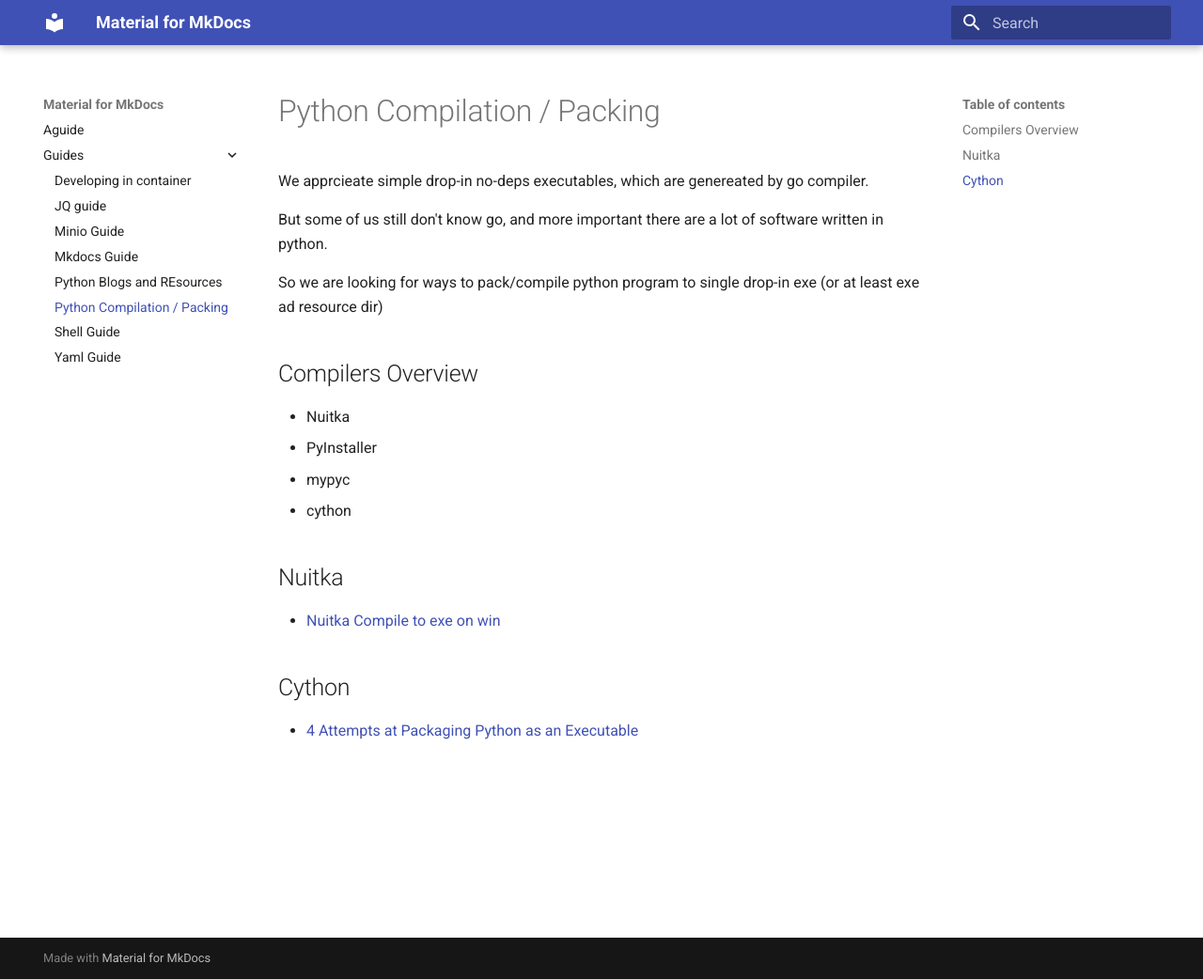
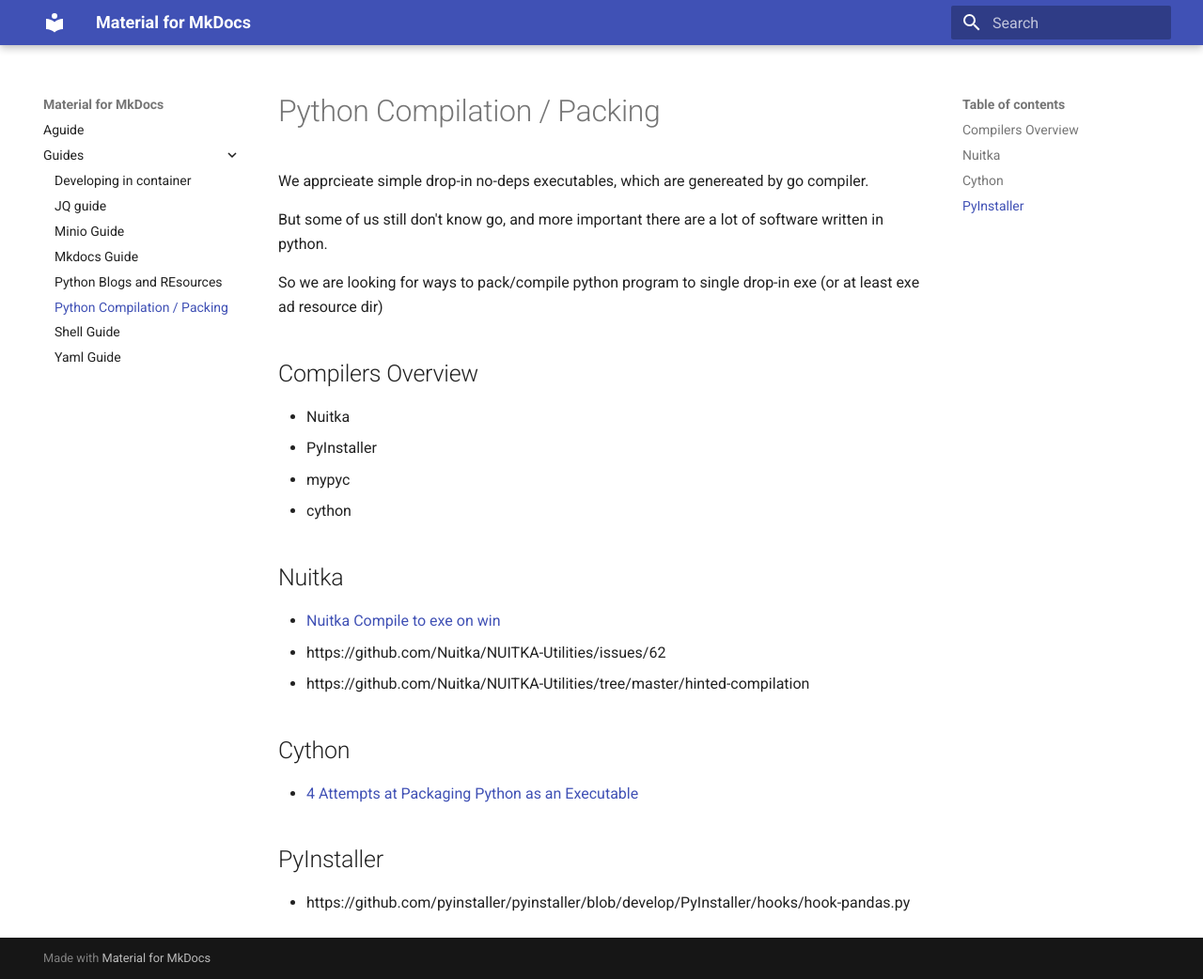
Before and after one commit to yairdar/aguide, an MkDocs documentation site: the page built from docs/guides/python-compile.md, in a window 1280 px wide and 1042 px high. Shown: the whole window at 94% size. Built offline with MkDocs 1.6.1 and Material for MkDocs 9.7.7, drawn with Linux system fonts in a browser that asks for light colours.

```diff
--- a/docs/guides/python-compile.md
+++ b/docs/guides/python-compile.md
@@ -19,8 +19,14 @@ single drop-in exe (or at least exe ad resource dir)
 ## Nuitka
 
 - [Nuitka Compile to exe on win](https://stackoverflow.com/questions/49831163/compile-python-3-6-script-to-standalone-exe-with-nuitka-on-windows-10)
+- https://github.com/Nuitka/NUITKA-Utilities/issues/62
+- https://github.com/Nuitka/NUITKA-Utilities/tree/master/hinted-compilation
 
 
 ## Cython
 
 - [4 Attempts at Packaging Python as an Executable](https://tryexceptpass.org/article/package-python-as-executable/)
+
+## PyInstaller
+
+- https://github.com/pyinstaller/pyinstaller/blob/develop/PyInstaller/hooks/hook-pandas.py
```
Also changed, not shown: 1 other file.
